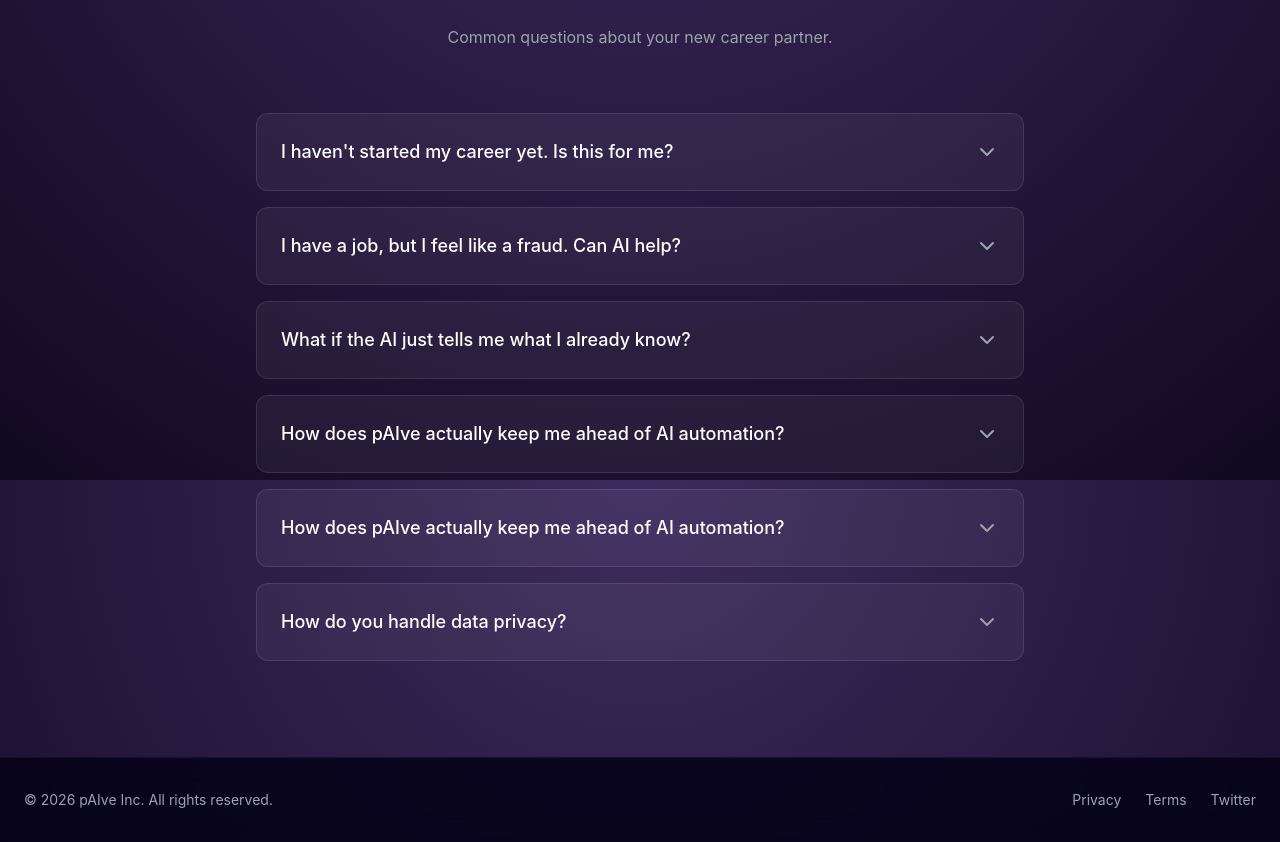
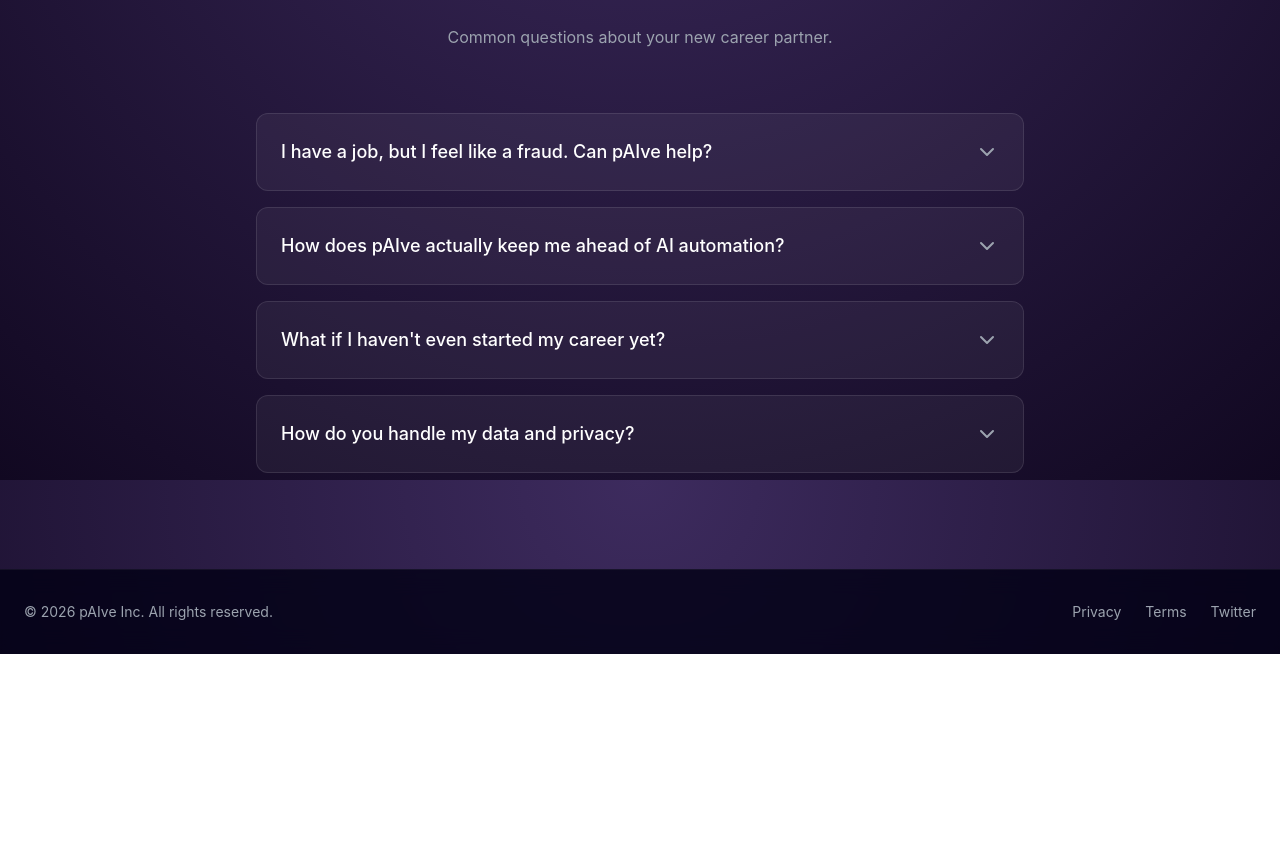
Before and after one commit to joviannesocial-arch/pAIve-landing, a React (Vite) app: page / in a window 1280 px wide. Shown: the part 4320-5162 px from the top of the page. After the commit the page ends 4974 px from the top, so only its background shows below. Built offline with nearby package versions, Linux system fonts and the light colour scheme.

Commit message:
Refactor FAQ: Update content, remove duplicates, and add bloom effect

```diff
--- a/src/components/Sections/FAQ.jsx
+++ b/src/components/Sections/FAQ.jsx
@@ -4,28 +4,20 @@
 
 const faqData = [
     {
-        question: "I haven't started my career yet. Is this for me?",
-        answer: "Yes. pAIve helps you map your path <em>before</em> you take the first step, ensuring you aren't training for a role that is currently being automated out of existence."
-    },
-    {
-        question: "I have a job, but I feel like a fraud. Can AI help?",
-        answer: "Absolutely. This is the 'Myers-Briggs of Jobs' approach. We help you find where your unique human intuition thrives, moving you away from the 'clerical' tasks AI can do better."
-    },
-    {
-        question: "What if the AI just tells me what I already know?",
-        answer: "Generic AI is a librarian; pAIve is a partner. We dig into the <em>suitability</em> of a role to see if it actually requires your specific human 'edge,' or if it's a role destined for automation."
+        question: "I have a job, but I feel like a fraud. Can pAIve help?",
+        answer: "Absolutely. Imposter Syndrome is often just a symptom of being out of alignment with your true \"frequency.\" While traditional coaching might offer generic affirmations, pAIve uses suitability mapping to prove, with data, exactly why you belong in the room. It is believed that by bridging the gap between your self-perception and your actual potential, we can turn that \"fraud\" feeling into a tactical advantage."
     },
     {
         question: "How does pAIve actually keep me ahead of AI automation?",
-        answer: "We focus on 'High-Touch' over 'High-Task.' pAIve identifies the niches where empathy, creative strategy, and human complexity are the core requirements—the very things AI can't replicate."
+        answer: "It appears that the loudest \"noise\" in the market today is the fear of being replaced. We don’t just help you \"keep up\" with AI; we use it to identify the uniquely human \"edges\" that algorithms cannot replicate. One might argue that the best way to survive the AI revolution is to have an AI partner that knows your human value better than you do."
     },
     {
-        question: "How does pAIve actually keep me ahead of AI automation?",
-        answer: "We focus on 'High-Touch' over 'High-Task.' pAIve identifies the niches where empathy, creative strategy, and human complexity are the core requirements—the very things AI can't replicate."
+        question: "What if I haven't even started my career yet?",
+        answer: "For a fresh grad, the path ahead often looks like a chaotic squiggly line. It is often believed that you need experience to find direction, but pAIve flips that script. By starting with your \"Coaching Style\" and \"Success\" definitions, we help you \"pave the path\" before you even take the first step."
     },
     {
-        question: "How do you handle data privacy?",
-        answer: "We use enterprise-grade AES-256 encryption for all data. most importantly, we are Privacy-by-Design: we never train our public models on your personal career data."
+        question: "How do you handle my data and privacy?",
+        answer: "Career planning requires total honesty, which is impossible if you're being watched. We ensure your data stays private by never creating public-facing profiles. Your thoughts, goals, and \"suitability maps\" are encrypted and used only to power your personal AI coach. We don't sell your info to recruiters, and your current employer will never know you're here. It’s a private space designed for your growth, not for public noise."
     }
 ];
 
@@ -47,7 +39,13 @@
 
                 <div className="space-y-4">
                     {faqData.map((faq, idx) => (
-                        <div key={idx} className="border border-white/10 rounded-xl bg-white/5 overflow-hidden transition-colors hover:border-white/20">
+                        <div
+                            key={idx}
+                            className={`border rounded-xl overflow-hidden transition-all duration-300 ${activeIndex === idx
+                                    ? 'border-white/20 bg-white/10 shadow-[0_0_15px_rgba(139,92,246,0.3)]'
+                                    : 'border-white/10 bg-white/5 hover:border-white/20'
+                                }`}
+                        >
                             <button
                                 onClick={() => setActiveIndex(activeIndex === idx ? null : idx)}
                                 className="w-full flex items-center justify-between p-6 text-left"
```
